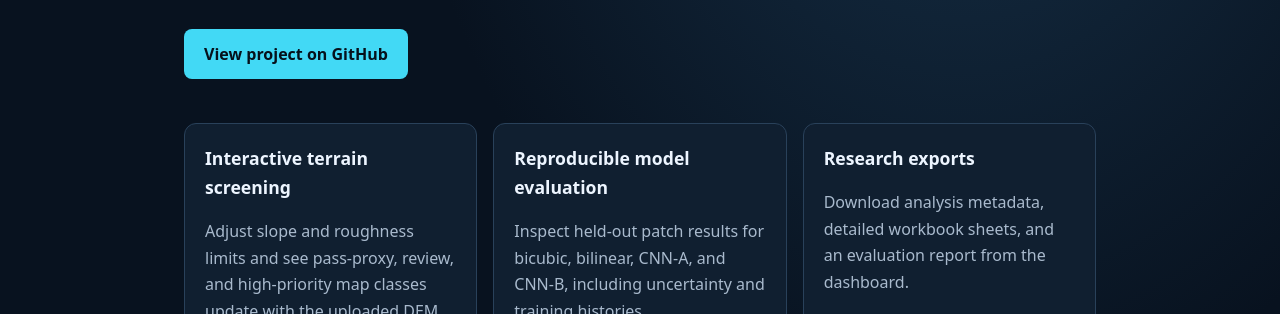
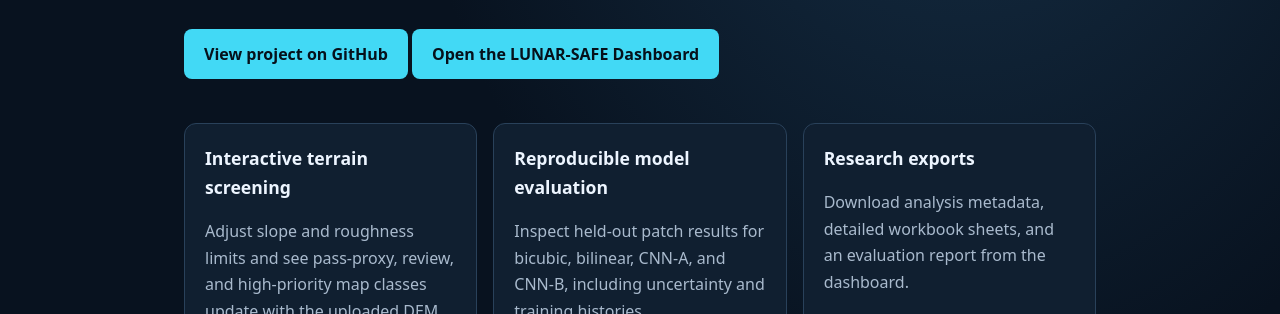
Before and after one commit to Kiran300-cell/LUNAR-SAFE, a plain HTML site: page docs/index.html in a window 1280 px wide. Shown: the part 486-800 px from the top of the page. Drawn offline with Linux system fonts and the light colour scheme.

Commit message:
Fix HTML formatting and add dashboard link

```diff
--- a/docs/index.html
+++ b/docs/index.html
@@ -27,7 +27,10 @@
     <div class="eyebrow">Lunar terrain intelligence · Haworth region</div>
     <h1>See the terrain.<br>Screen it dynamically.</h1>
     <p>LUNAR-SAFE is a research dashboard for lunar digital elevation models. Explore the V12 evaluation, compare reconstruction methods, and interactively screen projected DEMs using slope and local roughness thresholds.</p>
-    <a class="cta" href="https://github.com/Kiran300-cell/LUNAR-SAFE">View project on GitHub</a>
+   <a class="cta" href="https://github.com/Kiran300-cell/LUNAR-SAFE">View project on GitHub</a>
+<a class="cta" href="https://lunar-safe-huaiukfvrtxukn2uzapl7v..streamlit.app/" target="_blank" rel="noopener">
+  Open the LUNAR-SAFE Dashboard
+</a>
   </header>
   <section class="grid" aria-label="Dashboard capabilities">
     <article class="card"><h2>Interactive terrain screening</h2><p>Adjust slope and roughness limits and see pass-proxy, review, and high-priority map classes update with the uploaded DEM.</p></article>
```
